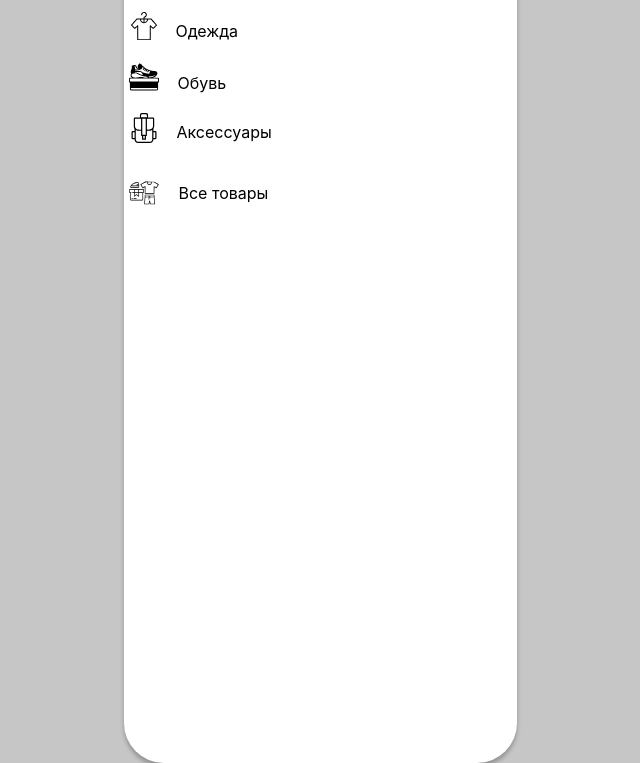
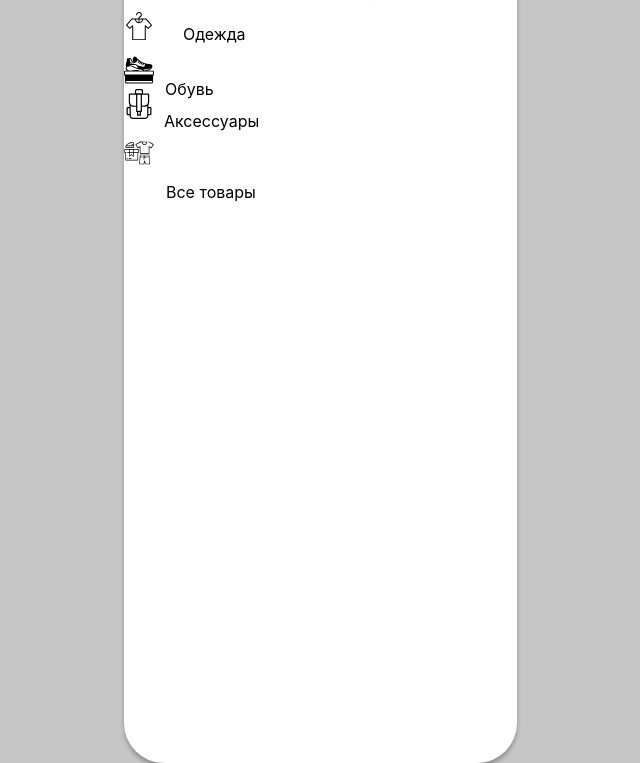
Before and after one commit to BrickRunner/Mini-app, a plain HTML site: page index.html in a window 1280 px wide. Shown: the part 89-852 px from the top of the page, without its empty margins (320-960 px from the left). Drawn offline with Linux system fonts and the light colour scheme.

```diff
--- a/index.html
+++ b/index.html
@@ -18,19 +18,19 @@
           </div>
         </header>
         <main class="menu">
-          <div class="menu-item menu-item-clothes">
+          <div class="menu-item-clothes">
             <img src="images/shirt.svg" alt="Одежда" class="menu-icon-clothes">
             <span>Одежда</span>
           </div>
-          <div class="menu-item menu-item-shoes">
+          <div class="menu-item-shoes">
             <img src="images/shoe.svg" alt="Обувь" class="menu-icon-shoes">
             <span>Обувь</span>
           </div>
-          <div class="menu-item menu-item-accessories">
+          <div class="menu-item-accessories">
             <img src="images/acessories.svg" alt="Аксессуары" class="menu-icon-accessories">
             <span>Аксессуары</span>
           </div>
-          <div class="menu-item menu-item-allProducts">
+          <div class="menu-item-allProducts">
             <img src="images/all_products.svg" alt="Все товары" class="menu-icon-allProducts">
             <span>Все товары</span>
           </div>
--- a/style.css
+++ b/style.css
@@ -67,7 +67,19 @@
     margin-top: 5px; /* добавили отступ вниз */
 }
 
-.dark-theme .menu-item span {
+.dark-theme .menu-item-clothes span {
+  color: #f0f0f0;
+}
+
+.dark-theme .menu-item-shoes span {
+  color: #f0f0f0;
+}
+
+.dark-theme .menu-item-accessories span {
+  color: #f0f0f0;
+}
+
+.dark-theme .menu-item-allProducts span {
   color: #f0f0f0;
 }
 
@@ -97,6 +109,18 @@
     width: 30px;
   }
 
+  .menu-icon-clothes {
+    height: 30px;
+    width: 30px;
+    margin-right: 20px;
+  }
+
+  .menu-icon-shoes {
+    height: 30px;
+    width: 30px;
+    margin-top: 10px;
+  }
+
   .menu-icon-allProducts {
     height: 30px;
     width: 30px;
@@ -107,42 +131,38 @@
     margin-top: -15px;
   }
 
-  .menu-item {
+  /* .menu-item {
     display: flex;
     align-items: center;
     margin-bottom: 20px;
-    gap: 12px; /* Добавляем промежуток между иконкой и текстом */
-    padding-left: 5px; /* Немного правее */
-  }
+    gap: 12px; /* Добавляем промежуток между иконкой и текстом
+    padding-left: 5px;  Немного правее
+  } */
 
   .menu-item-clothes span {
-    margin-top: 10px;
-    margin-left: 5px;
+    font-size: 16px;
+    position: relative;
+    top: -1px; /* Добавляем отступ сверху */
+    left: 5px; /* Немного правее */
 }
 
 .menu-item-shoes span {
-    margin-top: 12px;
-    margin-left: 7px;
+    font-size: 16px;
+    position: relative;
+    top: 10px; /* Добавляем отступ сверху */
+    left: 7px; /* Немного правее */
 }
 
 .menu-item-accessories span {
-    margin-top: 8px;
-    margin-left: 6px;
+    font-size: 16px;
+    position: relative;
+    top: 8px; /* Добавляем отступ сверху */
+    left: 6px; /* Немного правее */
 }
 
 .menu-item-allProducts span {
-    margin-top: 14px;
-    margin-left: 8px;
+    font-size: 16px;
+    position: relative;
+    top: 30px; /* Добавляем отступ сверху */
+    left: 8px; /* Немного правее */
 }
-
-
-
-  .menu-icon-shoes {
-    height: 30px;
-    width: 30px;
-  }
-
-  .menu-icon-clothes {
-    height: 30px;
-    width: 30px;
-  }
```
Lines whose indentation alone changed are shown as unchanged.
